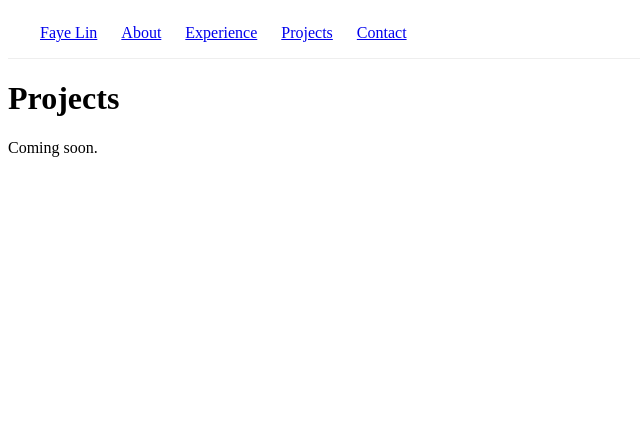
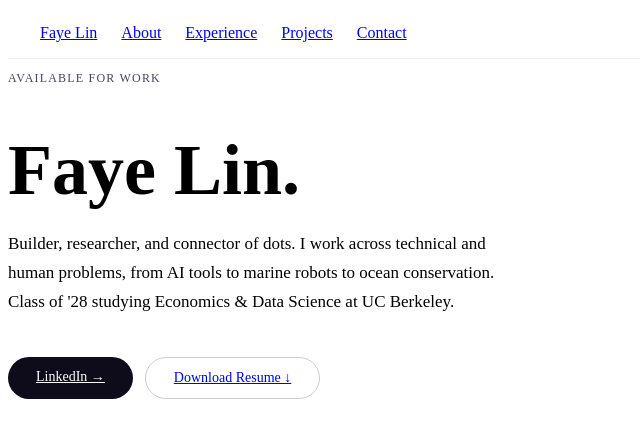
Before and after one commit to flinlabs/new-portfolio, a Next.js app: page /projects in a window 1280 px wide. Shown: the top 438 px of the page, without its empty margins (0-640 px from the left). Built offline with nearby package versions, Linux system fonts and the light colour scheme.

Commit message:
added home page content with hero text and buttons

```diff
--- a/app/projects/page.tsx
+++ b/app/projects/page.tsx
@@ -1,8 +1,27 @@
 export default function Projects() {
   return (
     <main>
-      <h1>Projects</h1>
-      <p>Coming soon.</p>
+      <p style={{ fontSize: "12px", textTransform: "uppercase", letterSpacing: "0.1em", color: "#4A4460", marginBottom: "16px" }}>
+        Available for Work
+      </p>
+      <h1 style={{ fontSize: "72px", fontWeight: 600, lineHeight: 1, marginBottom: "24px" }}>
+        Faye Lin.
+      </h1>
+      <p style={{ maxWidth: "520px", fontSize: "17px", lineHeight: 1.7, marginBottom: "40px" }}>
+        Builder, researcher, and connector of dots. I work across technical and human
+        problems, from AI tools to marine robots to ocean conservation.
+        Class of &apos;28 studying Economics &amp; Data Science at UC Berkeley.
+      </p>
+      <div style={{ display: "flex", gap: "12px", marginBottom: "72px" }}>
+        <a href="https://www.linkedin.com/in/fayelin-aqua" target="_blank" rel="noopener noreferrer"
+          style={{ padding: "12px 28px", background: "#0E0C1A", color: "#fff", borderRadius: "100px", fontSize: "14px" }}>
+          LinkedIn →
+        </a>
+        <a href="/FayeLin_Resume.pdf" download
+          style={{ padding: "12px 28px", border: "1px solid #ccc", borderRadius: "100px", fontSize: "14px" }}>
+          Download Resume ↓
+        </a>
+      </div>
     </main>
   )
 }
```
